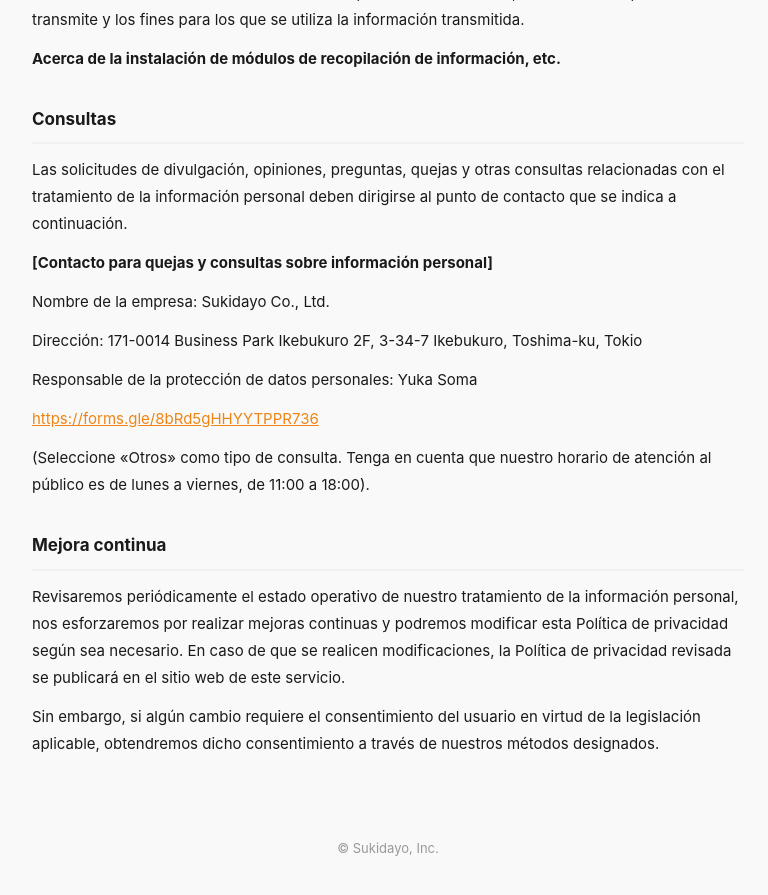
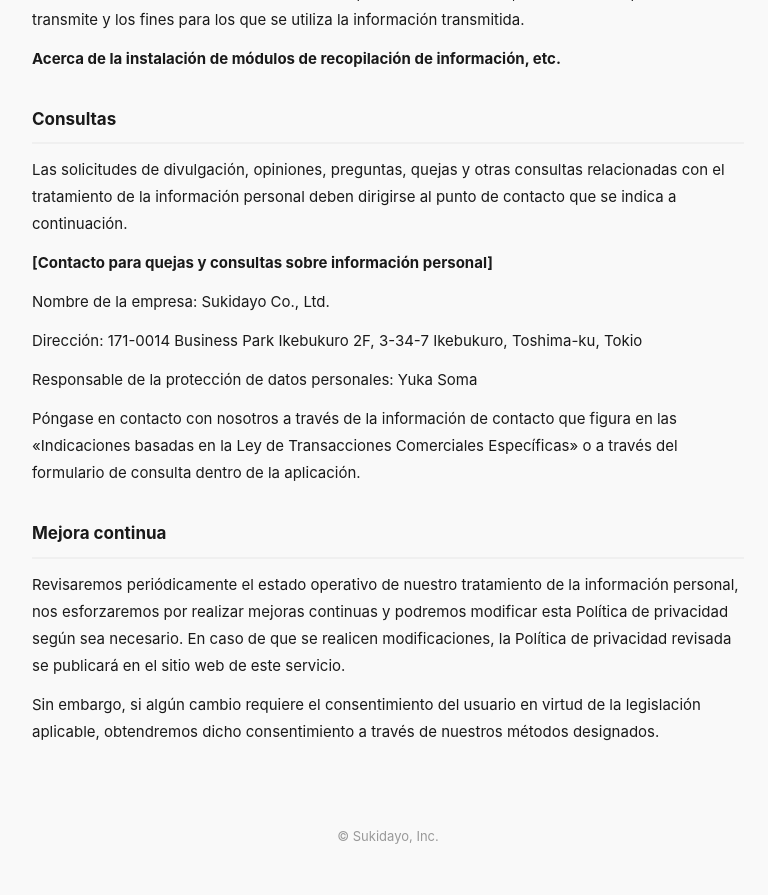
Before and after one commit to Sukidayo-app/announcements, a Jekyll site: the page built from privacy/es/index.md, in a window 1280 px wide and 900 px high, scrolled down 8565 px. Shown: the top 895 px of the window, without its empty margins (252-1020 px from the left). Built offline with Jekyll 4.4.1, drawn with Linux system fonts in a browser that asks for light colours.

Commit message:
Política de privacidad: reemplazar formulario de Google por contacto en ley de transacciones y formulario en la app

```diff
--- a/privacy/es/index.md
+++ b/privacy/es/index.md
@@ -190,9 +190,7 @@ Dirección: 171-0014 Business Park Ikebukuro 2F, 3-34-7 Ikebukuro, Toshima-ku, T
 
 Responsable de la protección de datos personales: Yuka Soma
 
-[https://forms.gle/8bRd5gHHYYTPPR736](https://forms.gle/8bRd5gHHYYTPPR736)
-
-(Seleccione «Otros» como tipo de consulta. Tenga en cuenta que nuestro horario de atención al público es de lunes a viernes, de 11:00 a 18:00).
+Póngase en contacto con nosotros a través de la información de contacto que figura en las «Indicaciones basadas en la Ley de Transacciones Comerciales Específicas» o a través del formulario de consulta dentro de la aplicación.
 
 ## Mejora continua
 
```
